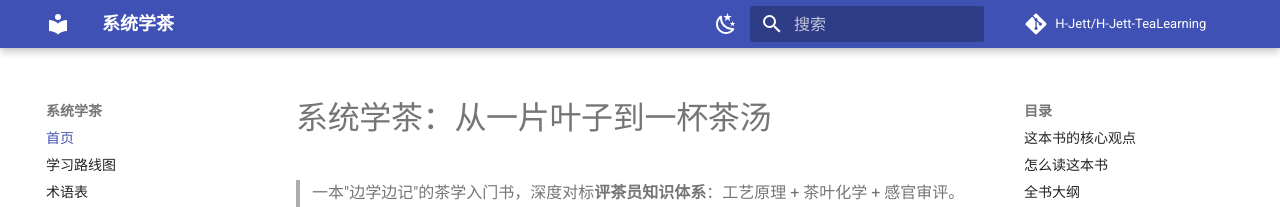
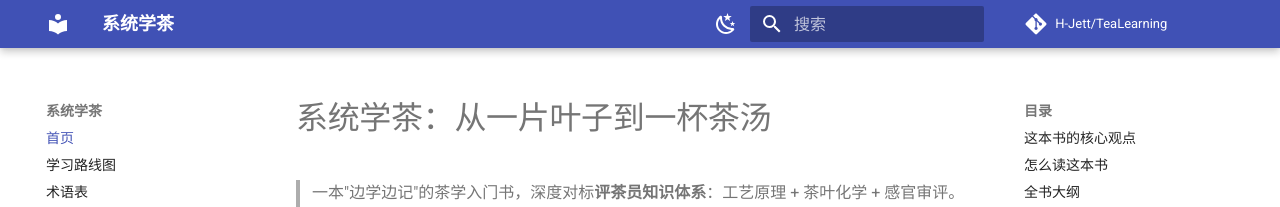
Before and after one commit to H-Jett/LifeLearning, an MkDocs documentation site: the page built from docs/index.md, in a window 1280 px wide. Shown: the top 207 px of the page. Built offline with MkDocs 1.6.1 and Material for MkDocs 9.7.7, drawn with Linux system fonts in a browser that asks for light colours; comment, search, counter and statistics services are not loaded.

Commit message:
仓库改名为 H-Jett/TeaLearning，同步站点与仓库地址
与姊妹仓库 InfraLearning / MultiModalLearning 命名统一。
更新 mkdocs.yml 的 site_url/repo_url/repo_name 与 README 在线阅读链接。

```diff
--- a/mkdocs.yml
+++ b/mkdocs.yml
@@ -1,8 +1,8 @@
 site_name: 系统学茶
 site_description: 一本边学边记、力求正确的茶学入门书 —— 工艺原理 + 茶叶化学 + 感官审评
-site_url: https://H-Jett.github.io/H-Jett-TeaLearning/
-repo_url: https://github.com/H-Jett/H-Jett-TeaLearning
-repo_name: H-Jett/H-Jett-TeaLearning
+site_url: https://H-Jett.github.io/TeaLearning/
+repo_url: https://github.com/H-Jett/TeaLearning
+repo_name: H-Jett/TeaLearning
 theme:
   name: material
   language: zh
```
Also changed, not shown: README.md (+1 -1 lines).
